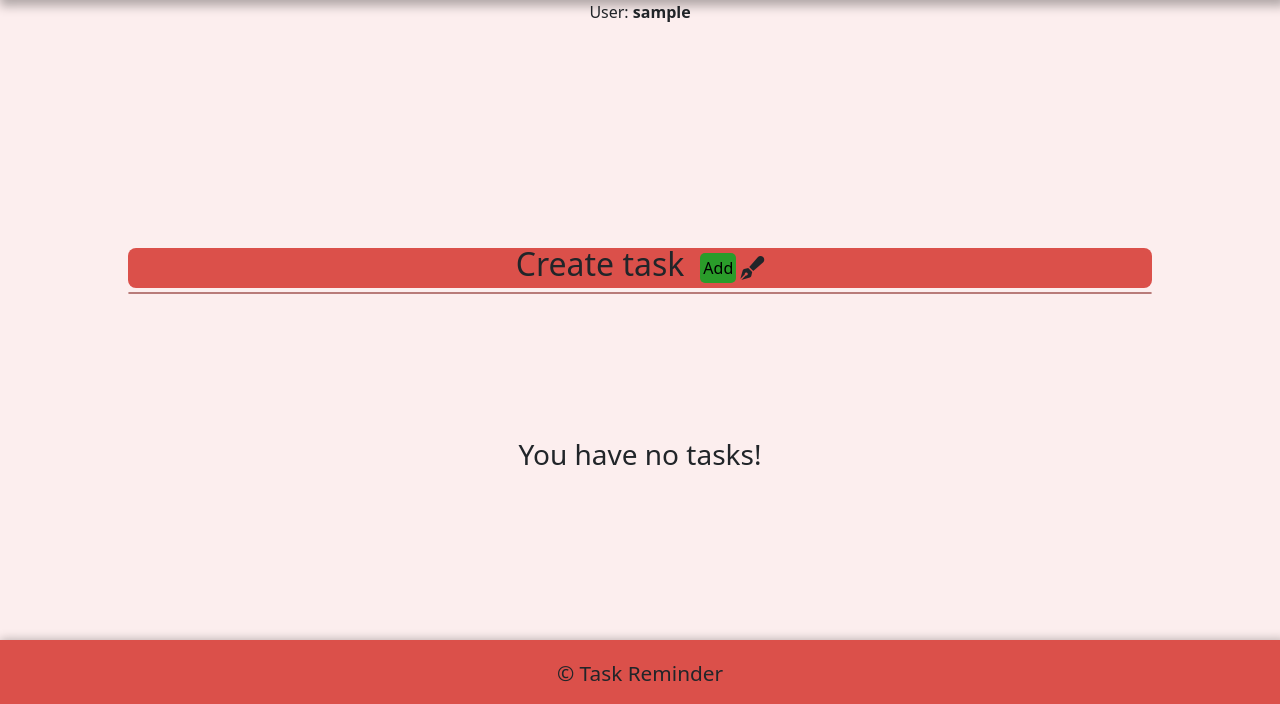
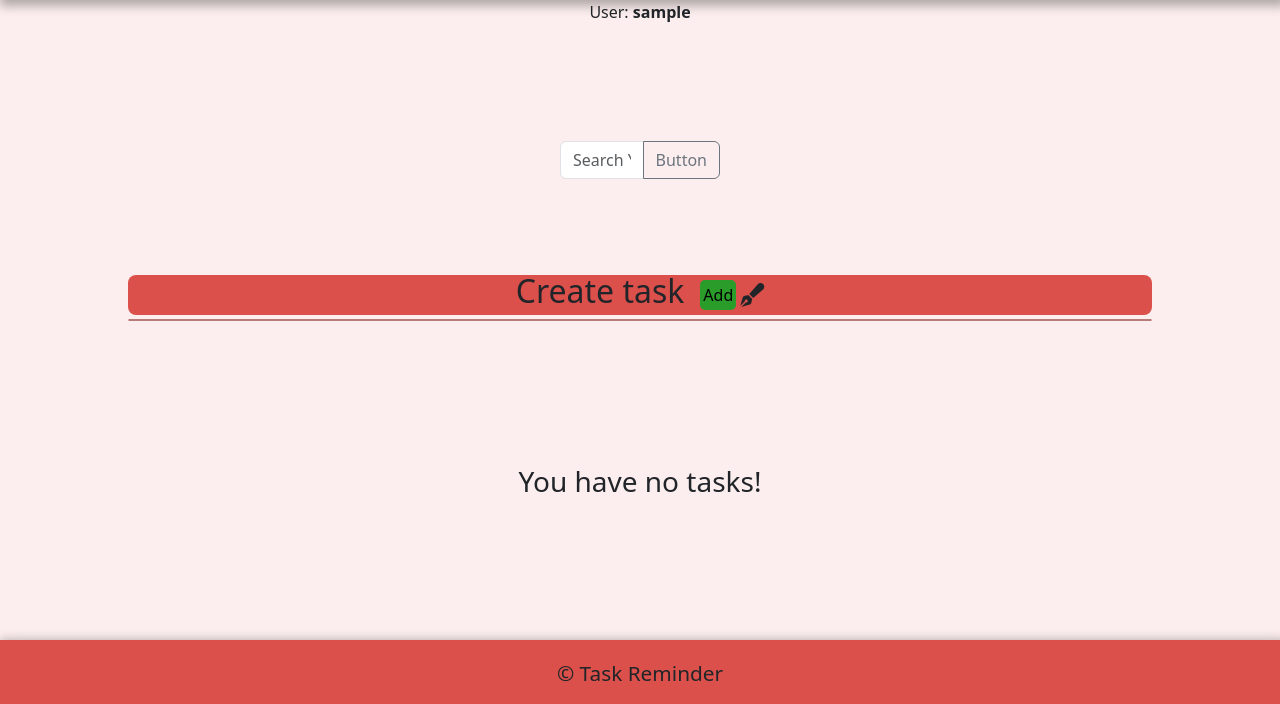
Before and after one commit to Timalexanderandersson/Task-Reminder, a Django app: page /tasks/ in a window 1280 px wide. Shown: the part 96-800 px from the top of the page. Run offline with Django 5.2, Linux system fonts and the light colour scheme; the visitor is signed in with stand-in values (Sample User, id 1); some libraries are stand-ins or nearby versions.

Commit message:
deleted in javascript for style 5vh, and added css to the task_edit.html

```diff
--- a/static/css/style.css
+++ b/static/css/style.css
@@ -60,6 +60,11 @@ main{
     width: 100%;
 
 
+}
+
+/*Search bar*/
+#search-bar{
+    width: 20vh;
 }
 /*Register div*/
 .register-class{
@@ -127,9 +132,10 @@ textarea {
 .form-task-edit{
     width: auto;
 }
+/*Form for making the tasks*/
 .formdetails{
     display: none;
-    width: 80%;
+
 }
 /*Add button inside the task creater*/
 #first-button{
--- a/static/js/script.js
+++ b/static/js/script.js
@@ -5,7 +5,6 @@ addbutton.addEventListener('click', function(){
     let taskform = document.querySelector('.formdetails');
     if(taskform.style.display == 'none' || taskform.style.display == ''){
         taskform.style.display = 'block';
-        taskform.style.paddingLeft = '5vh';
         addbutton.innerText = "X";
         addbutton.style.backgroundColor ='orange';
         addbutton.style.padding = '5px';
--- a/task_app/templates/delete_site.html
+++ b/task_app/templates/delete_site.html
@@ -11,7 +11,7 @@
       <form method="post" class="text-center" action="{% url 'delete_site' tasks.pk %}">
           {% csrf_token %}
           <button type="submit" class="btn btn-danger mb-3">Delete</button>
-           <p>don't want to delete? <a class="links-for-all" href="{% url 'task-create' %}">Go back</a> </p>
+           <p>don't want to delete? <a class="links-for-all" href="{% url 'task-create' %}"><strong>Go back</strong></a></p>
   </form>
 
   </div>
--- a/task_app/templates/edit_task.html
+++ b/task_app/templates/edit_task.html
@@ -6,7 +6,7 @@
     {% csrf_token %}
     {{ form.as_p }}
     <button type="submit" class="btn btn-success mb-3">Save change</button>
-    <p>don't want to edit? <a class="links-for-all" href="{% url 'Homepage' %}">Go back</a> </p>
+    <p>don't want to edit? <a class="links-for-all" href="{% url 'Homepage' %}"><strong>Go back</strong></a> </p>
 </form>
 </div>
 {% endblock %}
--- a/task_app/templates/task_edit.html
+++ b/task_app/templates/task_edit.html
@@ -15,7 +15,13 @@
         {% endif %}
     {% endfor %}
 {% endif %}
-
+<!-- Search area for finding a task -->
+<form method="GET" action="#" id="search-bar">
+    <div class="input-group mb-3">
+        <input type="text" name="search-text" class="form-control" placeholder="Search Your Task..." aria-label="Recipient's username" aria-describedby="button-addon2">
+        <button class="btn btn-outline-secondary" type="submit" id="button-addon2">Button</button>
+      </div>
+</form>
 <!--Dropdown to show the form-->
 <div class="container-task">
     <div class="cool-color-here">
@@ -23,7 +29,7 @@
         <button class="addbutton">Add</button>
         <i class="fa-solid fa-pen-fancy penn-icon"></i>
     </div>
-    <div class="task-add-box">
+    <div class="task-add-box d-flex justify-content-center align-content-center">
         <form method="post" class="formdetails text-center">
             {% csrf_token %}
             {{ form.as_p }}
--- a/task_reminder/settings.py
+++ b/task_reminder/settings.py
@@ -29,7 +29,7 @@ TEMPLATES_DIR = os.path.join(BASE_DIR, 'templates')
 SECRET_KEY = os.environ.get("SECRET_KEY")
 
 # SECURITY WARNING: don't run with debug turned on in production!
-DEBUG = False
+DEBUG = True
 
 ALLOWED_HOSTS = ['8000-timalexande-taskreminde-mddohvsghkw.ws.codeinstitute-ide.net','.herokuapp.com']
 
```
